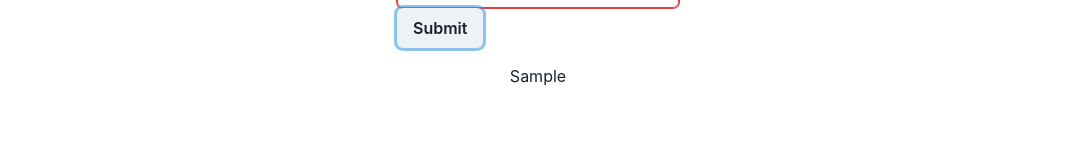
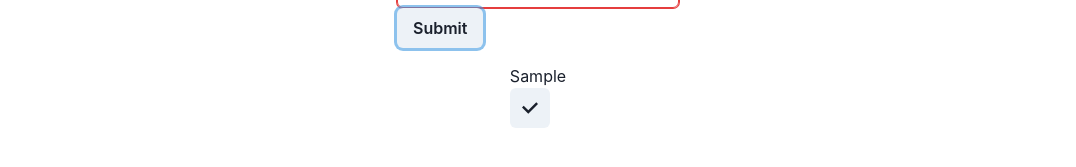
Before and after one commit to AlexandroM1234/ProductivityPro, a React (Create React App) app in the folder client/: page /ToDo in a window 1280 px wide. Both pictures are taken after typing "Sample" into the empty fields and a click on the button "Submit". Shown: the part 267-434 px from the top of the page, without its empty margins (102-1178 px from the left). Built offline with nearby package versions, Linux system fonts and the light colour scheme.

Commit message:
mark completed to do function done along with button on click

```diff
--- a/client/src/Components/ToDo/ToDo.jsx
+++ b/client/src/Components/ToDo/ToDo.jsx
@@ -38,6 +38,14 @@ const ToDo = () => {
     setToDo(e.target.value);
   };
 
+  // Completed To Do function to mark a to do completed
+  const completedToDo = (id) => {
+    const newToDos = [...toDos];
+    const completed = newToDos.find((td) => td.id === id);
+    completed.completed = true;
+    setToDos(newToDos);
+  };
+
   // is Error for the form control to detect errors inputing a to do
   const isError = toDo === "";
 
@@ -70,7 +78,7 @@ const ToDo = () => {
         </Flex>
 
         {/* To Do List */}
-        <ToDoList toDos={toDos} />
+        <ToDoList toDos={toDos} completed={completedToDo} />
       </Flex>
     </Box>
   );
--- a/client/src/Components/ToDo/ToDoCard.jsx
+++ b/client/src/Components/ToDo/ToDoCard.jsx
@@ -1,10 +1,18 @@
-import { Box } from "@chakra-ui/react";
+import { Box, IconButton } from "@chakra-ui/react";
+import { CheckIcon } from "@chakra-ui/icons";
 import React from "react";
 
-const ToDoCard = ({ toDo }) => {
+const ToDoCard = ({ toDo, completed }) => {
   return (
     <Box>
       <p>{toDo.task}</p>
+      <IconButton
+        aria-label="Mark To Do Completed"
+        icon={<CheckIcon />}
+        onClick={() => {
+          completed(toDo.id);
+        }}
+      />
     </Box>
   );
 };
--- a/client/src/Components/ToDo/ToDoList.jsx
+++ b/client/src/Components/ToDo/ToDoList.jsx
@@ -2,7 +2,7 @@ import { Flex } from "@chakra-ui/react";
 import React from "react";
 import ToDoCard from "./ToDoCard";
 
-const ToDoList = ({ toDos }) => {
+const ToDoList = ({ toDos, completed }) => {
   return (
     <Flex
       justifyContent={"space-between"}
@@ -10,7 +10,7 @@ const ToDoList = ({ toDos }) => {
       alignItems={"center"}
     >
       {toDos.map((toDo) => {
-        return <ToDoCard key={toDo.id} toDo={toDo} />;
+        return <ToDoCard key={toDo.id} toDo={toDo} completed={completed} />;
       })}
     </Flex>
   );
```
